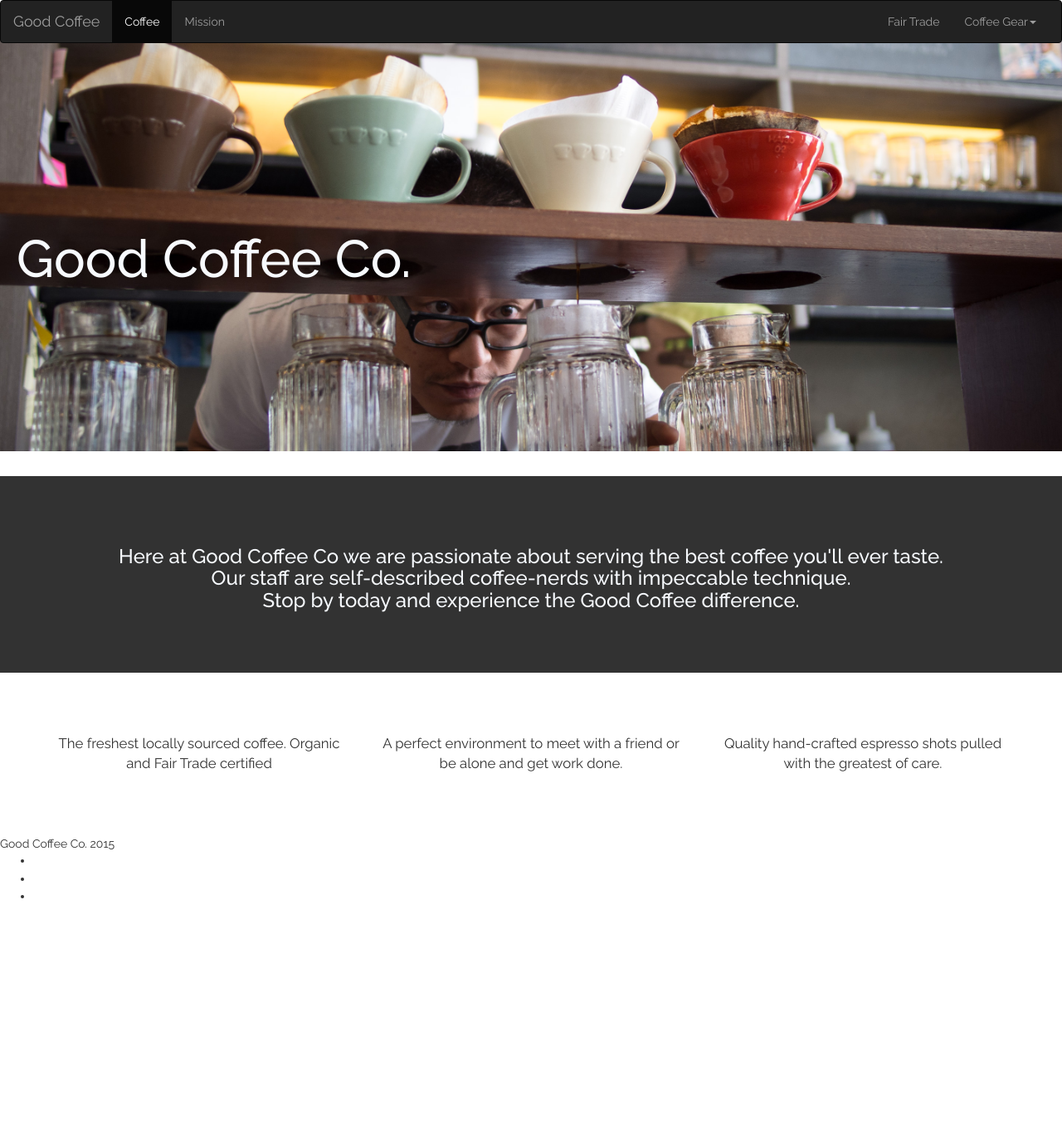
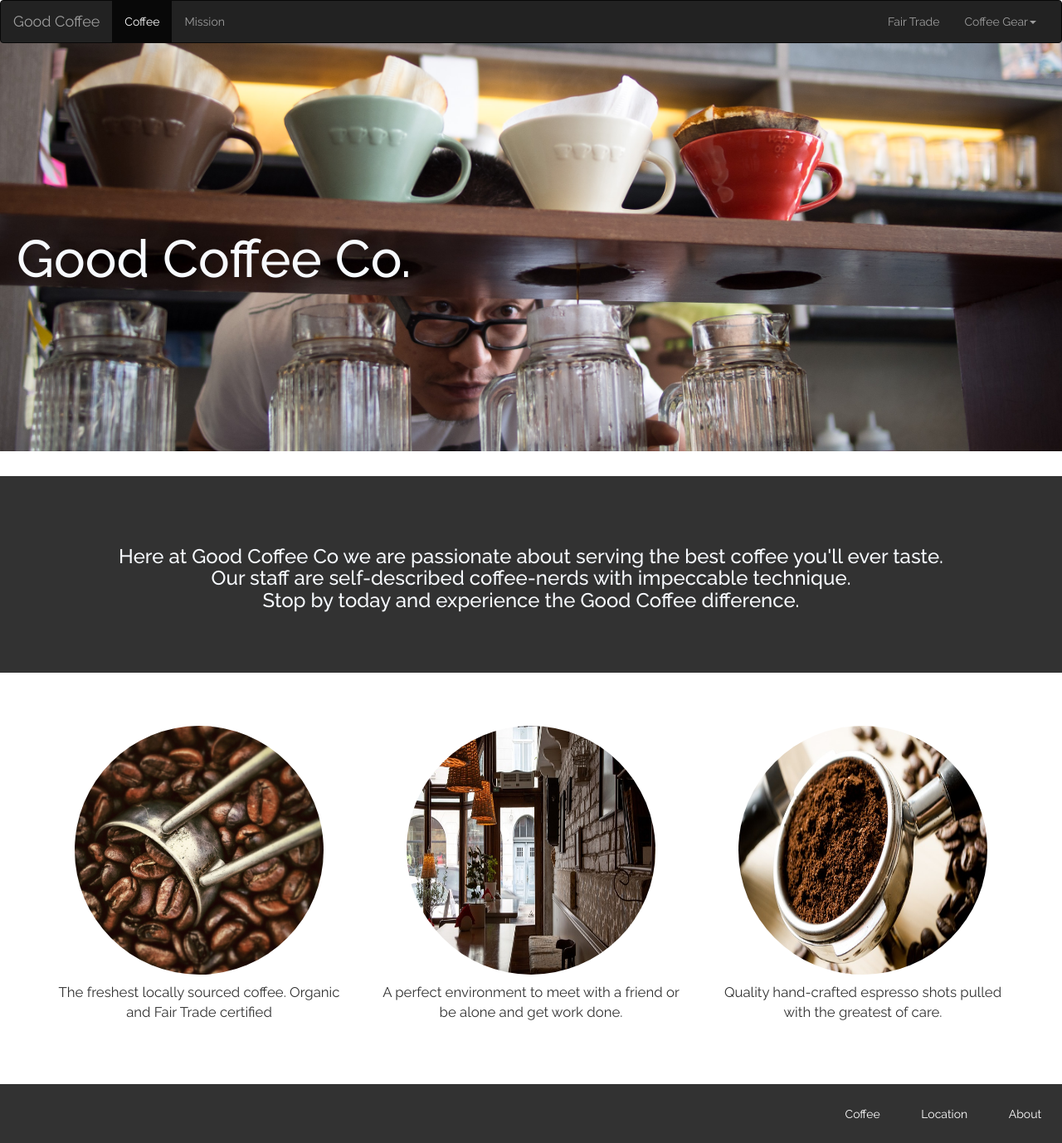
Before and after one commit to kjrocker/Old-Github-Pages, a Jekyll site: the page apps/good_coffee/index.html, which Jekyll copies as it is, in a window 1280 px wide. Shown: the whole page at 83% size. Built offline with Jekyll 4.4.1, drawn with Linux system fonts in a browser that asks for light colours; nearby versions of some CDN libraries; some web fonts are replaced; before the commit the page ends 1101 px from its top, so only the background shows below that.

Commit message:
Finish up Good Coffee homepage

```diff
--- a/apps/good_coffee/index.html
+++ b/apps/good_coffee/index.html
@@ -60,18 +60,20 @@
     <div class="container features">
       <div class="row">
         <div class="col-sm-4">
+          <img class="img-circle img-responsive" src="/images/coffee_beans.jpg" alt="">
           <p> The freshest locally sourced coffee. Organic and Fair Trade certified</p>
         </div>
         <div class="col-sm-4">
+          <img class="img-circle img-responsive" src="/images/coffee_shop.jpg" alt="">
           <p> A perfect environment to meet with a friend or be alone and get work done.</p>
         </div>
         <div class="col-sm-4">
+          <img class="img-circle img-responsive" src="/images/coffee_espresso.jpg" alt="">
           <p> Quality hand-crafted espresso shots pulled with the greatest of care.</p>
         </div>
       </div>
     </div>
     <footer class="footer">
-      Good Coffee Co. 2015
       <ul>
         <li><a href="#">About</a></li>
         <li><a href="#">Location</a></li>
--- a/css/coffee.css
+++ b/css/coffee.css
@@ -44,12 +44,34 @@ body {
     padding-top: 10px;
 }
 
-footer p {
-    float: left;
-    padding: 2%;
+.features img {
+  height: 300px;
+  width: 300px;
+  margin: auto;
 }
 
-footer a, footer p {
+footer {
+    background-color: #323232;
+	  position: absolute;
+	  width: 100%;
+	  height: auto;
+}
+
+footer ul li{
+	  display: inline-block;
+	  list-style: none;
+	  padding: 2%;
+	  float: right;
+}
+
+footer p{
+	  float: left;
+	  padding: 2%;
     color:#fff;
     vertical-align: middle;
 }
+
+footer a{
+    color:#fff;
+    vertical-align: middle;
+}
```
Also changed, not shown: images/coffee_beans.jpg (added), images/coffee_espresso.jpg (added), images/coffee_shop.jpg (added).
